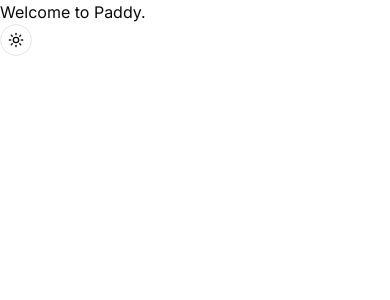
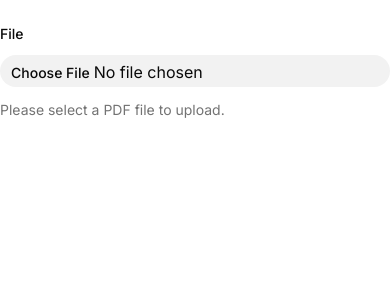
Before and after one commit to shravzzv/paddy, a Next.js app: page / in a window 390 px wide. Shown: the top 300 px of the page. Built offline with nearby package versions, Linux system fonts and the light colour scheme.

Commit message:
feat: render a PDF's page in a basic reading surface

```diff
--- a/app/page.tsx
+++ b/app/page.tsx
@@ -1,10 +1,71 @@
-import { ThemeToggle } from '@/components/theme-toggle'
+'use client'
+
+import { Field, FieldDescription, FieldLabel } from '@/components/ui/field'
+import { Input } from '@/components/ui/input'
+import { useEffect, useRef, useState } from 'react'
 
 export default function Page() {
+  const [file, setFile] = useState<File | null>(null)
+  const canvasRef = useRef<HTMLCanvasElement>(null)
+
+  useEffect(() => {
+    if (!file) return
+
+    const loadPdf = async () => {
+      const pdfjs = await import('pdfjs-dist')
+
+      pdfjs.GlobalWorkerOptions.workerSrc = new URL(
+        'pdfjs-dist/build/pdf.worker.mjs',
+        import.meta.url,
+      ).toString()
+
+      const arrayBuffer = await file.arrayBuffer()
+      const loadingPdf = pdfjs.getDocument({ data: arrayBuffer })
+      const pdf = await loadingPdf.promise
+
+      const page = await pdf.getPage(1)
+      const viewport = page.getViewport({ scale: 1 })
+
+      const canvas = canvasRef.current
+      if (!canvas) return
+      const context = canvas.getContext('2d')
+      if (!context) return
+
+      const renderContext = {
+        canvasContext: context,
+        viewport,
+        canvas,
+      }
+
+      await page.render(renderContext).promise
+    }
+
+    loadPdf()
+  }, [file])
+
   return (
-    <div>
-      <p>Welcome to Paddy.</p>
-      <ThemeToggle />
+    <div className='mx-auto w-full max-w-xl py-6'>
+      <Field>
+        <FieldLabel htmlFor='pdf'>File</FieldLabel>
+
+        <Input
+          id='pdf'
+          type='file'
+          accept='.pdf'
+          onChange={(e) => setFile(e.target.files?.[0] ?? null)}
+        />
+
+        <FieldDescription>Please select a PDF file to upload.</FieldDescription>
+      </Field>
+
+      {file && (
+        <canvas
+          ref={canvasRef}
+          width={576}
+          height={790}
+          className='my-8 overflow-auto rounded-xl border shadow-lg'
+        ></canvas>
+      )}
     </div>
   )
 }
--- /dev/null
+++ b/components/ui/field.tsx
@@ -0,0 +1,238 @@
+'use client'
+
+import { useMemo } from 'react'
+import { cva, type VariantProps } from 'class-variance-authority'
+
+import { cn } from '@/lib/utils'
+import { Label } from '@/components/ui/label'
+import { Separator } from '@/components/ui/separator'
+
+function FieldSet({ className, ...props }: React.ComponentProps<'fieldset'>) {
+  return (
+    <fieldset
+      data-slot='field-set'
+      className={cn(
+        'flex flex-col gap-6 has-[>[data-slot=checkbox-group]]:gap-3 has-[>[data-slot=radio-group]]:gap-3',
+        className,
+      )}
+      {...props}
+    />
+  )
+}
+
+function FieldLegend({
+  className,
+  variant = 'legend',
+  ...props
+}: React.ComponentProps<'legend'> & { variant?: 'legend' | 'label' }) {
+  return (
+    <legend
+      data-slot='field-legend'
+      data-variant={variant}
+      className={cn(
+        'mb-3 font-medium data-[variant=label]:text-sm data-[variant=legend]:text-base',
+        className,
+      )}
+      {...props}
+    />
+  )
+}
+
+function FieldGroup({ className, ...props }: React.ComponentProps<'div'>) {
+  return (
+    <div
+      data-slot='field-group'
+      className={cn(
+        'group/field-group @container/field-group flex w-full flex-col gap-6 data-[slot=checkbox-group]:gap-3 *:data-[slot=field-group]:gap-4',
+        className,
+      )}
+      {...props}
+    />
+  )
+}
+
+const fieldVariants = cva(
+  'group/field flex w-full gap-3 data-[invalid=true]:text-destructive',
+  {
+    variants: {
+      orientation: {
+        vertical: 'flex-col *:w-full [&>.sr-only]:w-auto',
+        horizontal:
+          'flex-row items-center has-[>[data-slot=field-content]]:items-start *:data-[slot=field-label]:flex-auto has-[>[data-slot=field-content]]:[&>[role=checkbox],[role=radio]]:mt-px',
+        responsive:
+          'flex-col *:w-full @md/field-group:flex-row @md/field-group:items-center @md/field-group:*:w-auto @md/field-group:has-[>[data-slot=field-content]]:items-start @md/field-group:*:data-[slot=field-label]:flex-auto [&>.sr-only]:w-auto @md/field-group:has-[>[data-slot=field-content]]:[&>[role=checkbox],[role=radio]]:mt-px',
+      },
+    },
+    defaultVariants: {
+      orientation: 'vertical',
+    },
+  },
+)
+
+function Field({
+  className,
+  orientation = 'vertical',
+  ...props
+}: React.ComponentProps<'div'> & VariantProps<typeof fieldVariants>) {
+  return (
+    <div
+      role='group'
+      data-slot='field'
+      data-orientation={orientation}
+      className={cn(fieldVariants({ orientation }), className)}
+      {...props}
+    />
+  )
+}
+
+function FieldContent({ className, ...props }: React.ComponentProps<'div'>) {
+  return (
+    <div
+      data-slot='field-content'
+      className={cn(
+        'group/field-content flex flex-1 flex-col gap-1 leading-snug',
+        className,
+      )}
+      {...props}
+    />
+  )
+}
+
+function FieldLabel({
+  className,
+  ...props
+}: React.ComponentProps<typeof Label>) {
+  return (
+    <Label
+      data-slot='field-label'
+      className={cn(
+        'group/field-label peer/field-label has-data-checked:bg-input/30 flex w-fit gap-2 leading-snug group-data-[disabled=true]/field:opacity-50 has-[>[data-slot=field]]:rounded-2xl has-[>[data-slot=field]]:border *:data-[slot=field]:p-4',
+        'has-[>[data-slot=field]]:w-full has-[>[data-slot=field]]:flex-col',
+        className,
+      )}
+      {...props}
+    />
+  )
+}
+
+function FieldTitle({ className, ...props }: React.ComponentProps<'div'>) {
+  return (
+    <div
+      data-slot='field-label'
+      className={cn(
+        'flex w-fit items-center gap-2 text-sm font-medium group-data-[disabled=true]/field:opacity-50',
+        className,
+      )}
+      {...props}
+    />
+  )
+}
+
+function FieldDescription({ className, ...props }: React.ComponentProps<'p'>) {
+  return (
+    <p
+      data-slot='field-description'
+      className={cn(
+        'text-muted-foreground text-start text-sm leading-normal font-normal group-has-data-horizontal/field:text-balance [[data-variant=legend]+&]:-mt-1.5',
+        'last:mt-0 nth-last-2:-mt-1',
+        '[&>a:hover]:text-primary [&>a]:underline [&>a]:underline-offset-4',
+        className,
+      )}
+      {...props}
+    />
+  )
+}
+
+function FieldSeparator({
+  children,
+  className,
+  ...props
+}: React.ComponentProps<'div'> & {
+  children?: React.ReactNode
+}) {
+  return (
+    <div
+      data-slot='field-separator'
+      data-content={!!children}
+      className={cn(
+        'relative -my-2 h-5 text-sm group-data-[variant=outline]/field-group:-mb-2',
+        className,
+      )}
+      {...props}
+    >
+      <Separator className='absolute inset-0 top-1/2' />
+      {children && (
+        <span
+          className='bg-background text-muted-foreground relative mx-auto block w-fit px-2'
+          data-slot='field-separator-content'
+        >
+          {children}
+        </span>
+      )}
+    </div>
+  )
+}
+
+function FieldError({
+  className,
+  children,
+  errors,
+  ...props
+}: React.ComponentProps<'div'> & {
+  errors?: Array<{ message?: string } | undefined>
+}) {
+  const content = useMemo(() => {
+    if (children) {
+      return children
+    }
+
+    if (!errors?.length) {
+      return null
+    }
+
+    const uniqueErrors = [
+      ...new Map(errors.map((error) => [error?.message, error])).values(),
+    ]
+
+    if (uniqueErrors?.length == 1) {
+      return uniqueErrors[0]?.message
+    }
+
+    return (
+      <ul className='ms-4 flex list-disc flex-col gap-1'>
+        {uniqueErrors.map(
+          (error, index) =>
+            error?.message && <li key={index}>{error.message}</li>,
+        )}
+      </ul>
+    )
+  }, [children, errors])
+
+  if (!content) {
+    return null
+  }
+
+  return (
+    <div
+      role='alert'
+      data-slot='field-error'
+      className={cn('text-destructive text-sm font-normal', className)}
+      {...props}
+    >
+      {content}
+    </div>
+  )
+}
+
+export {
+  Field,
+  FieldLabel,
+  FieldDescription,
+  FieldError,
+  FieldGroup,
+  FieldLegend,
+  FieldSeparator,
+  FieldSet,
+  FieldContent,
+  FieldTitle,
+}
--- /dev/null
+++ b/components/ui/input.tsx
@@ -0,0 +1,19 @@
+import * as React from 'react'
+
+import { cn } from '@/lib/utils'
+
+function Input({ className, type, ...props }: React.ComponentProps<'input'>) {
+  return (
+    <input
+      type={type}
+      data-slot='input'
+      className={cn(
+        'bg-input/50 file:text-foreground placeholder:text-muted-foreground focus-visible:border-ring focus-visible:ring-ring/30 aria-invalid:border-destructive aria-invalid:ring-destructive/20 dark:aria-invalid:border-destructive/50 dark:aria-invalid:ring-destructive/40 h-8 w-full min-w-0 rounded-2xl border border-transparent px-2.5 py-1 text-base transition-[color,box-shadow] duration-200 outline-none file:inline-flex file:h-6 file:border-0 file:bg-transparent file:text-sm file:font-medium focus-visible:ring-3 disabled:pointer-events-none disabled:cursor-not-allowed disabled:opacity-50 aria-invalid:ring-3 md:text-sm',
+        className,
+      )}
+      {...props}
+    />
+  )
+}
+
+export { Input }
--- /dev/null
+++ b/components/ui/label.tsx
@@ -0,0 +1,24 @@
+'use client'
+
+import * as React from 'react'
+import { Label as LabelPrimitive } from 'radix-ui'
+
+import { cn } from '@/lib/utils'
+
+function Label({
+  className,
+  ...props
+}: React.ComponentProps<typeof LabelPrimitive.Root>) {
+  return (
+    <LabelPrimitive.Root
+      data-slot='label'
+      className={cn(
+        'flex items-center gap-2 text-sm leading-none font-medium select-none group-data-[disabled=true]:pointer-events-none group-data-[disabled=true]:opacity-50 peer-disabled:cursor-not-allowed peer-disabled:opacity-50',
+        className,
+      )}
+      {...props}
+    />
+  )
+}
+
+export { Label }
--- /dev/null
+++ b/components/ui/separator.tsx
@@ -0,0 +1,28 @@
+'use client'
+
+import * as React from 'react'
+import { Separator as SeparatorPrimitive } from 'radix-ui'
+
+import { cn } from '@/lib/utils'
+
+function Separator({
+  className,
+  orientation = 'horizontal',
+  decorative = true,
+  ...props
+}: React.ComponentProps<typeof SeparatorPrimitive.Root>) {
+  return (
+    <SeparatorPrimitive.Root
+      data-slot='separator'
+      decorative={decorative}
+      orientation={orientation}
+      className={cn(
+        'bg-border shrink-0 data-horizontal:h-px data-horizontal:w-full data-vertical:w-px data-vertical:self-stretch',
+        className,
+      )}
+      {...props}
+    />
+  )
+}
+
+export { Separator }
--- a/package.json
+++ b/package.json
@@ -23,6 +23,7 @@
     "motion": "^13.1.0",
     "next": "16.3.1",
     "next-themes": "^0.4.6",
+    "pdfjs-dist": "^6.2.108",
     "radix-ui": "^1.6.7",
     "react": "19.2.8",
     "react-dom": "19.2.8",
```
Also changed, not shown: 2 other files (tests, documents, lock files or other folders).
